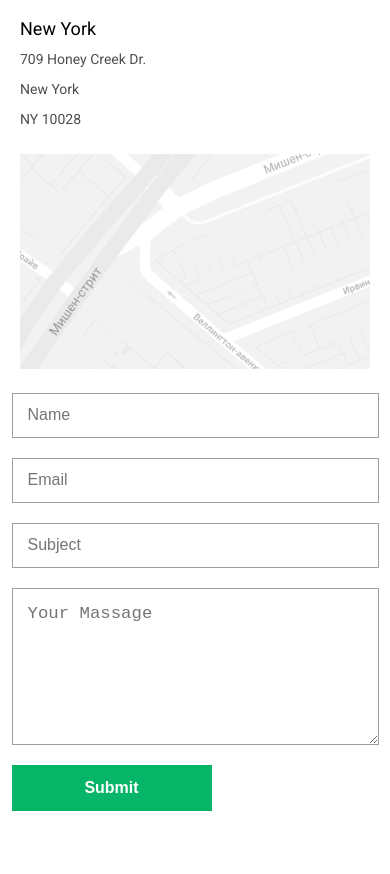
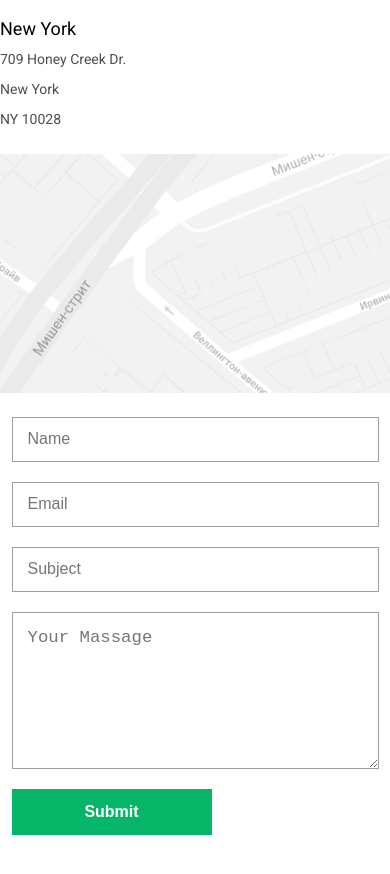
Before and after one commit to Dmitriy-1986/LayoutLanding, a plain HTML site: page index.html in a window 390 px wide. Shown: the part 5600-6474 px from the top of the page. Drawn offline with Linux system fonts and the light colour scheme.

Commit message:
Update contact-us.css

```diff
--- a/assets/css/bloks/contact-us.css
+++ b/assets/css/bloks/contact-us.css
@@ -41,8 +41,9 @@
     line-height: 2.143;
 }
 
-.contact-us-map {
+.contact-us-map img{
     margin-top: 20px;
+    width: 100%;
 }
 
 .contact-us-form {
@@ -130,7 +131,7 @@ textarea::placeholder {
 }
 
 @media (max-width: 450px) {
-    .contact-us-map img {width: 350px;}
+   /* .contact-us-map img {width: 350px;}*/
     input[type=text], input[type=email] {width: 350px;}
 
     textarea {width: 350px;}
```
